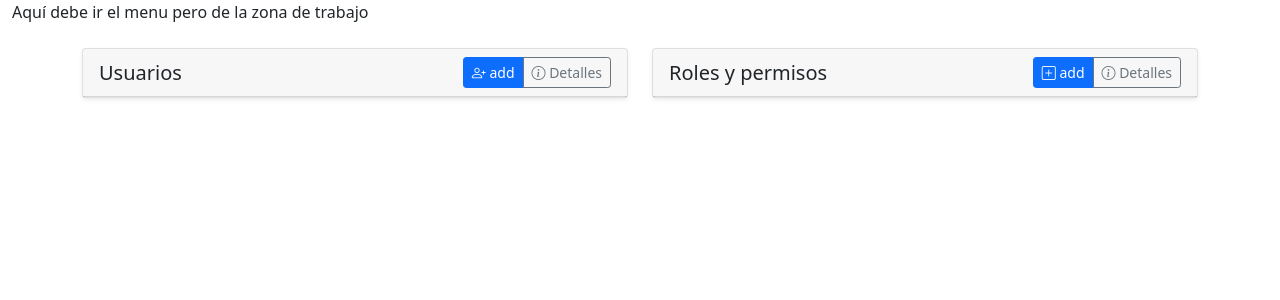
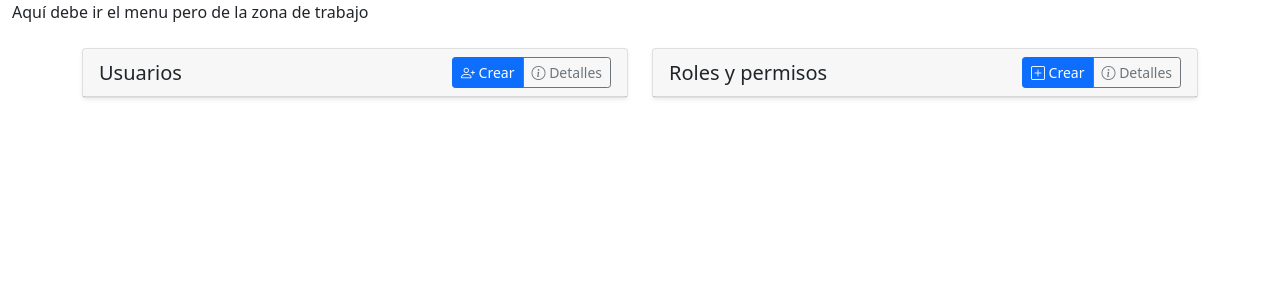
Before and after one commit to AlejandroFlores004/MAJENCOSYS, a Django app: page /admon_usuarios in a window 1280 px wide. Shown: the top 300 px of the page. Run offline with Django 4.2, Linux system fonts and the light colour scheme; some libraries are stand-ins or nearby versions.

Commit message:
Comenzando a encarar los problemas

```diff
--- a/user/templates/usuarioMain.html
+++ b/user/templates/usuarioMain.html
@@ -13,7 +13,7 @@
           <h5 class="mb-0">Usuarios</h5>
           <div class="btn-group">
             <button class="btn btn-sm btn-primary">
-              <i class="bi bi-person-plus"></i> add
+              <i class="bi bi-person-plus"></i> Crear
             </button>
             <button class="btn btn-sm btn-outline-secondary">
               <i class="bi bi-info-circle"></i> Detalles
@@ -50,7 +50,7 @@
           <h5 class="mb-0">Roles y permisos</h5>
           <div class="btn-group">
             <button class="btn btn-sm btn-primary">
-              <i class="bi bi-plus-square"></i> add
+              <i class="bi bi-plus-square"></i> Crear
             </button>
             <button class="btn btn-sm btn-outline-secondary">
               <i class="bi bi-info-circle"></i> Detalles
@@ -63,11 +63,16 @@
             {% for grupo in grupos %}
               <li class="list-group-item d-flex justify-content-between align-items-center">
                 {{ grupo.name }}
-                <span class="badge bg-secondary">Aquí ya vamos a ver</span>
               </li>
+              <!--
+                {% for permisos in grupo.permissions.all %}
+                  <li>{{ permisos }}</li>
+                {% endfor %}
+              -->
             {% endfor %}
           </ul>
         </div>
+
       </div>
     </div>
 
```
